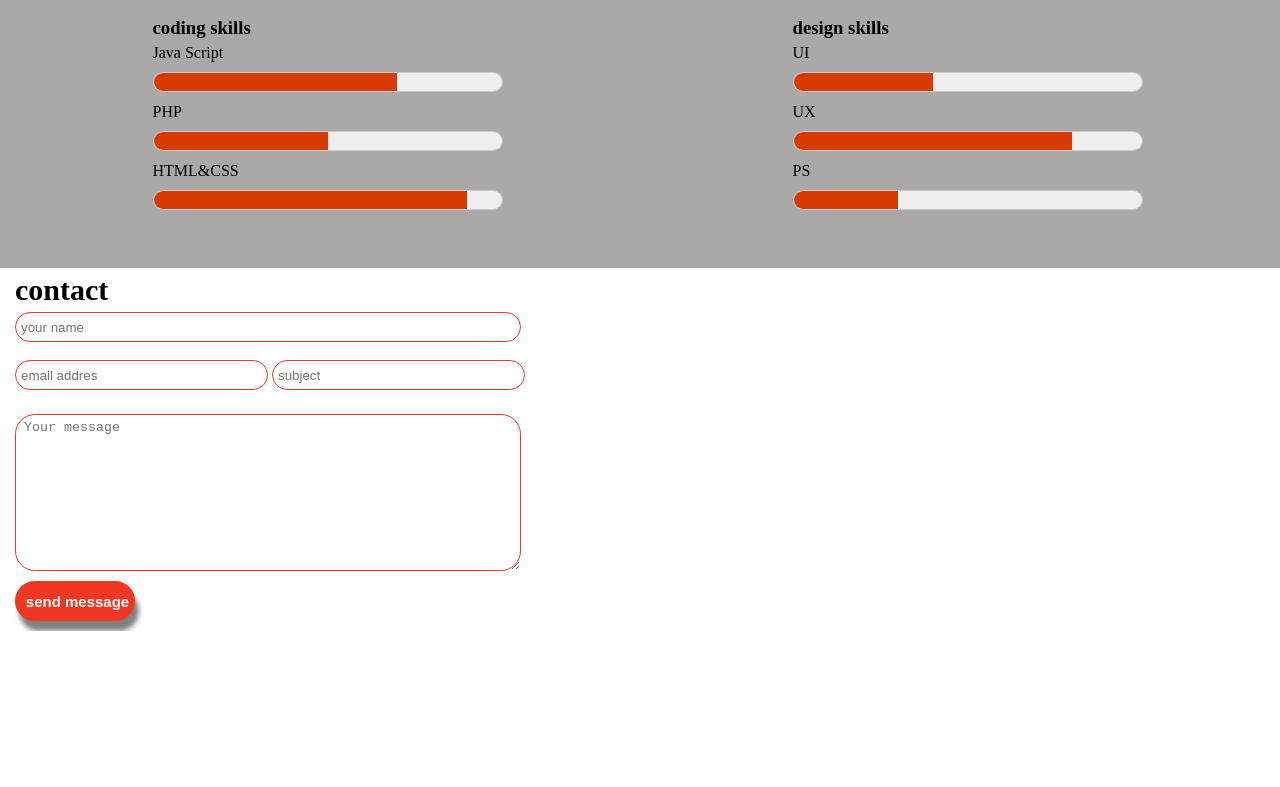
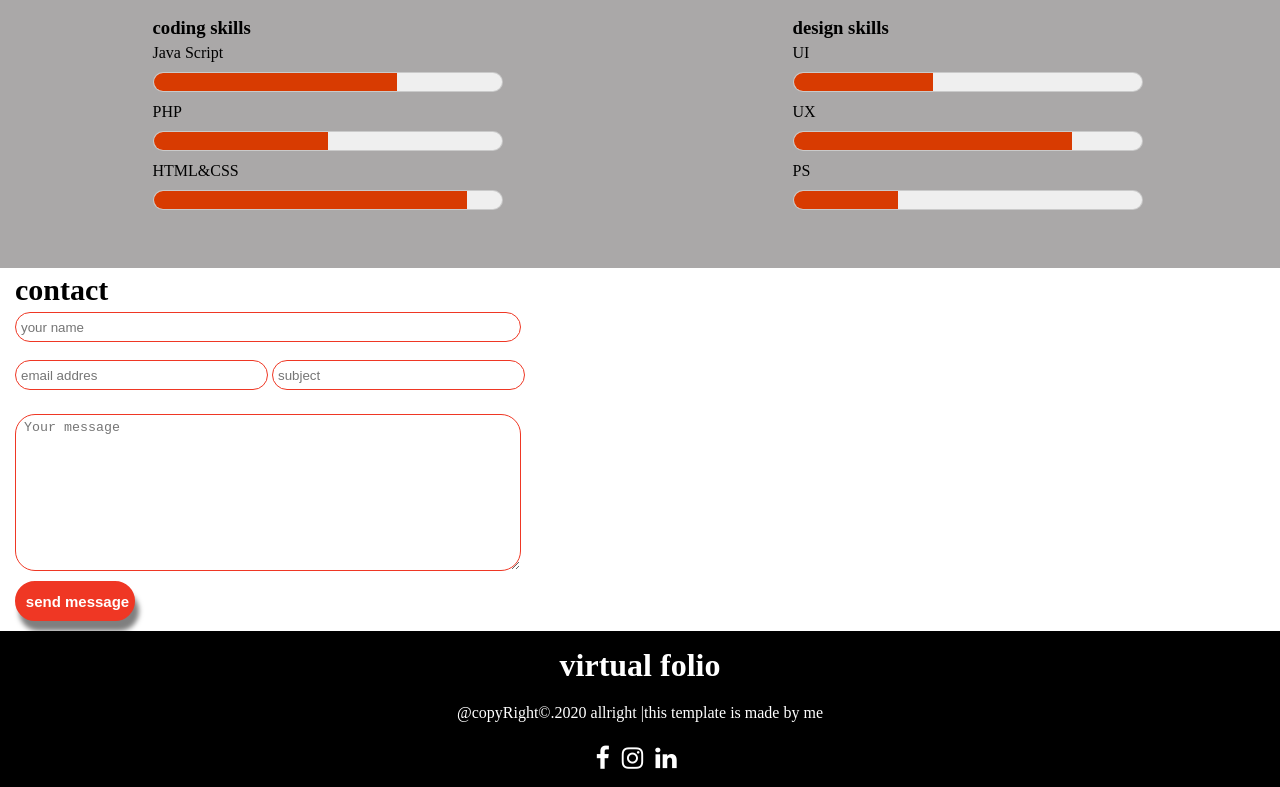
Before and after one commit to markosthabit/ITI-VCS-lab_2, a plain HTML site: page AhmedAbdelal.html in a window 1280 px wide. Shown: the part 719-1506 px from the top of the page. Before the commit the page ends 1350 px from the top, so only its background shows below. Drawn offline with Linux system fonts and the light colour scheme.

Commit message:
adding footer with style

```diff
--- a/AhmedAbdelal.html
+++ b/AhmedAbdelal.html
@@ -26,7 +26,7 @@
                 </ul>
             </div>
         </nav>
-<!-- banner -->
+        <!-- banner -->
         <section class="banner">
             <p>Welcome</p>
             <h1>i am <span>Ahmed</span> Abdelaal</h1>
@@ -53,7 +53,7 @@
                 <input type="button" value="Download CV">
             </div>
         </div>
- <!-- my skills section -->
+        <!-- my skills section -->
         <div class="mY_skills">
             <h2>MY Skills </h2>
             <div class="skills">
@@ -98,6 +98,17 @@
                 </form>
             </div>
         </div>
+        <!-- footer -->
+        <footer>
+            <h1>virtual folio</h1>
+            <p>@copyRight&copy;.2020 allright |this template is made by me</p>
+            <div class="icons">
+                <i class="fa fa-facebook"></i>
+                <i class="fa fa-instagram"></i>
+                <i class="fa fa-linkedin"></i>
+            </div>
+
+        </footer>
 
 
 
--- a/style.css
+++ b/style.css
@@ -258,3 +258,36 @@ nav {
         width: 120px;
     }
 }
+
+/* footer */
+
+footer {
+    text-align: center;
+    background: #000;
+    padding: 1rem 0;
+    color: #fff;
+}
+
+footer h1 {
+    margin-bottom: 20px;
+    transition: var(--mainTransition);
+}
+
+footer h1:hover {
+    color: var(--red);
+}
+
+footer p {
+    padding-bottom: 1.5rem;
+}
+
+footer .icons i {
+    margin-right: 8px;
+    font-size: 25px;
+    transition: var(--mainTransition);
+}
+
+footer .icons i:hover {
+    transform: translateY(-20%);
+    color: var(--red);
+}
```
